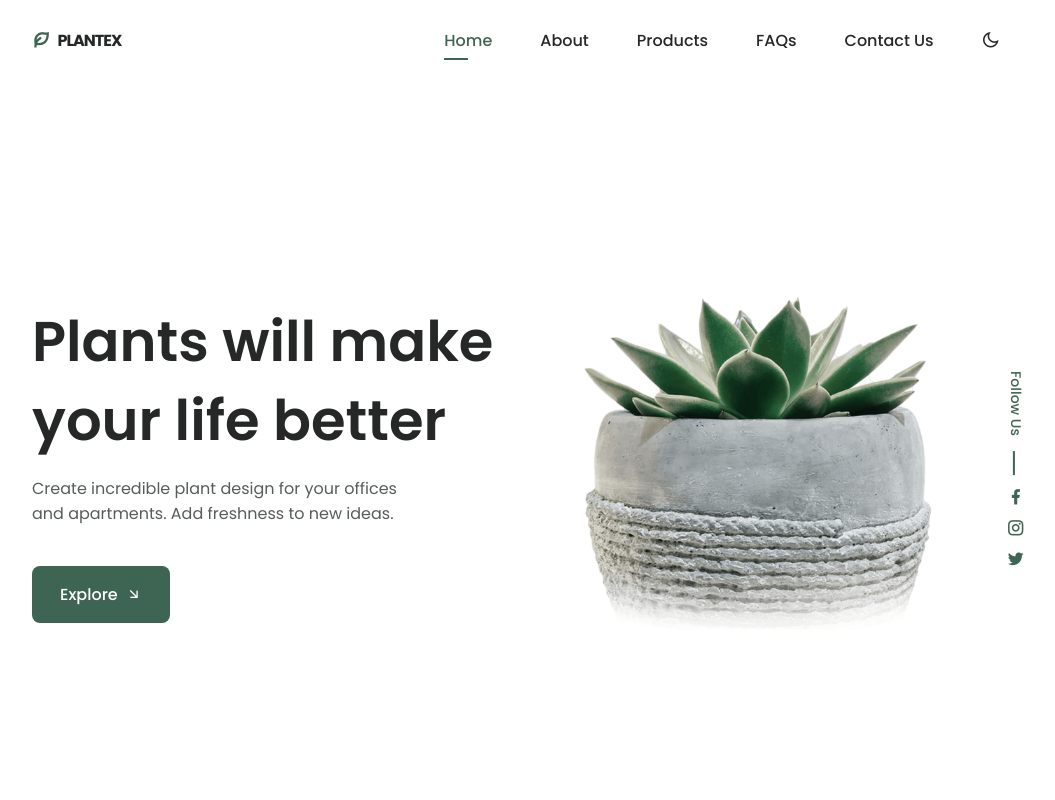
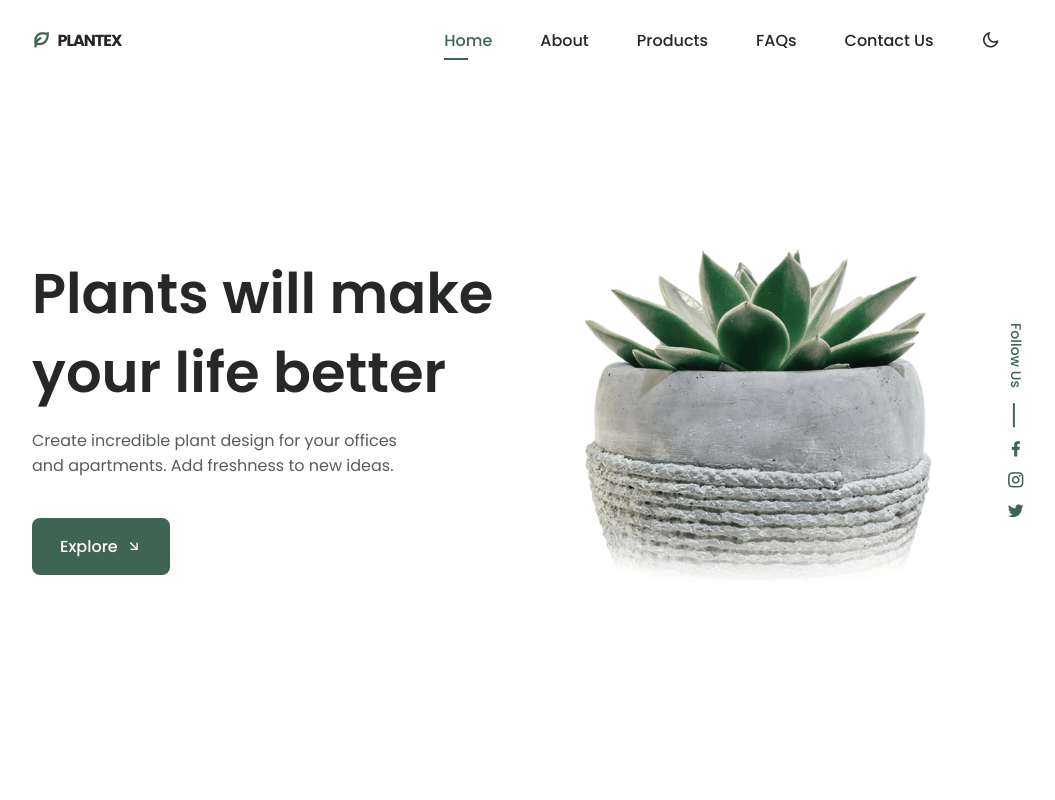
Before and after one commit to alexandra-ep/plantex, a plain HTML site: page index.html in a window 1280 px wide. Shown: the top 800 px of the page, without its empty margins (124-1179 px from the left). Drawn offline with nearby package versions, Linux system fonts and the light colour scheme.

Commit message:
Update styles

```diff
--- a/css/styles.css
+++ b/css/styles.css
@@ -1094,7 +1094,7 @@ body.dark-theme {
 
 @media screen and (min-width: 1200px) {
   .home {
-    padding: 18rem 0 8rem;
+    padding: 15rem 0 8rem;
   }
 
   .home__social {
```
